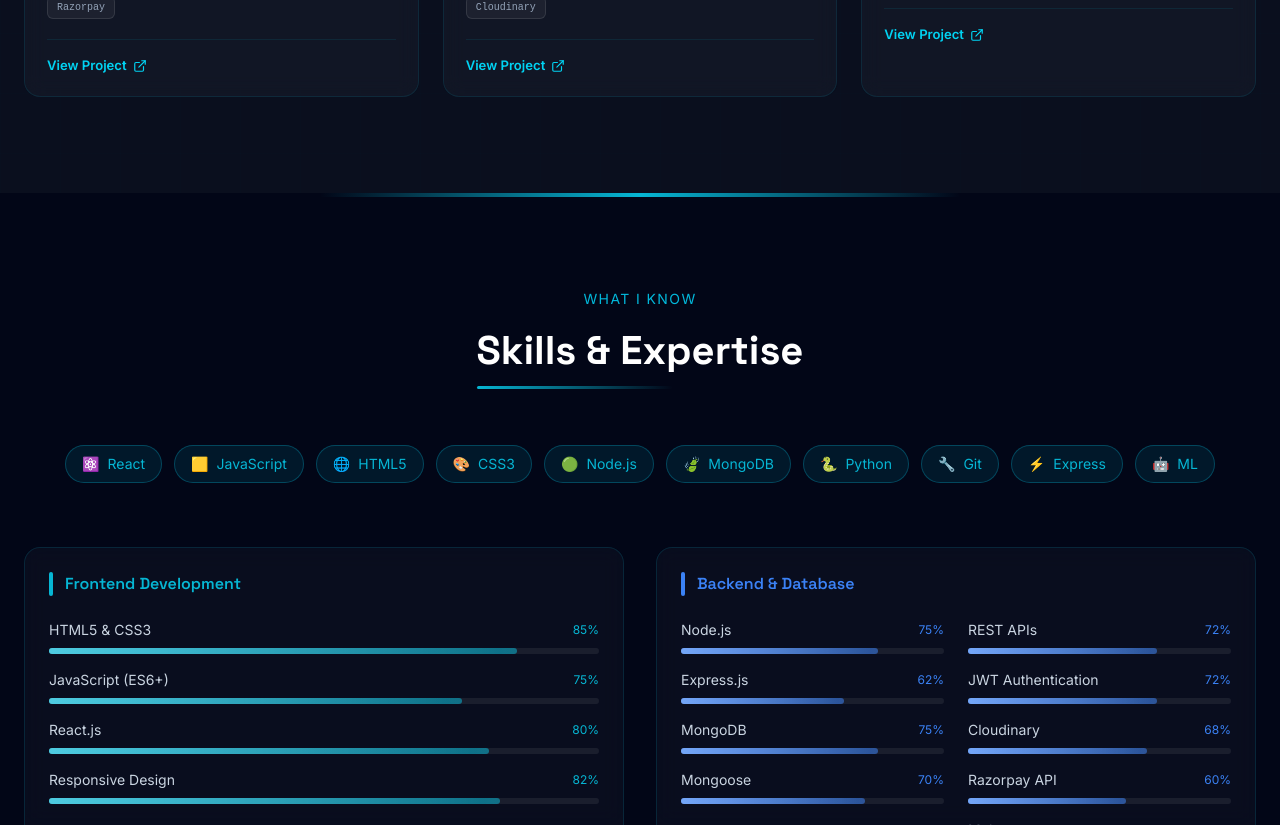
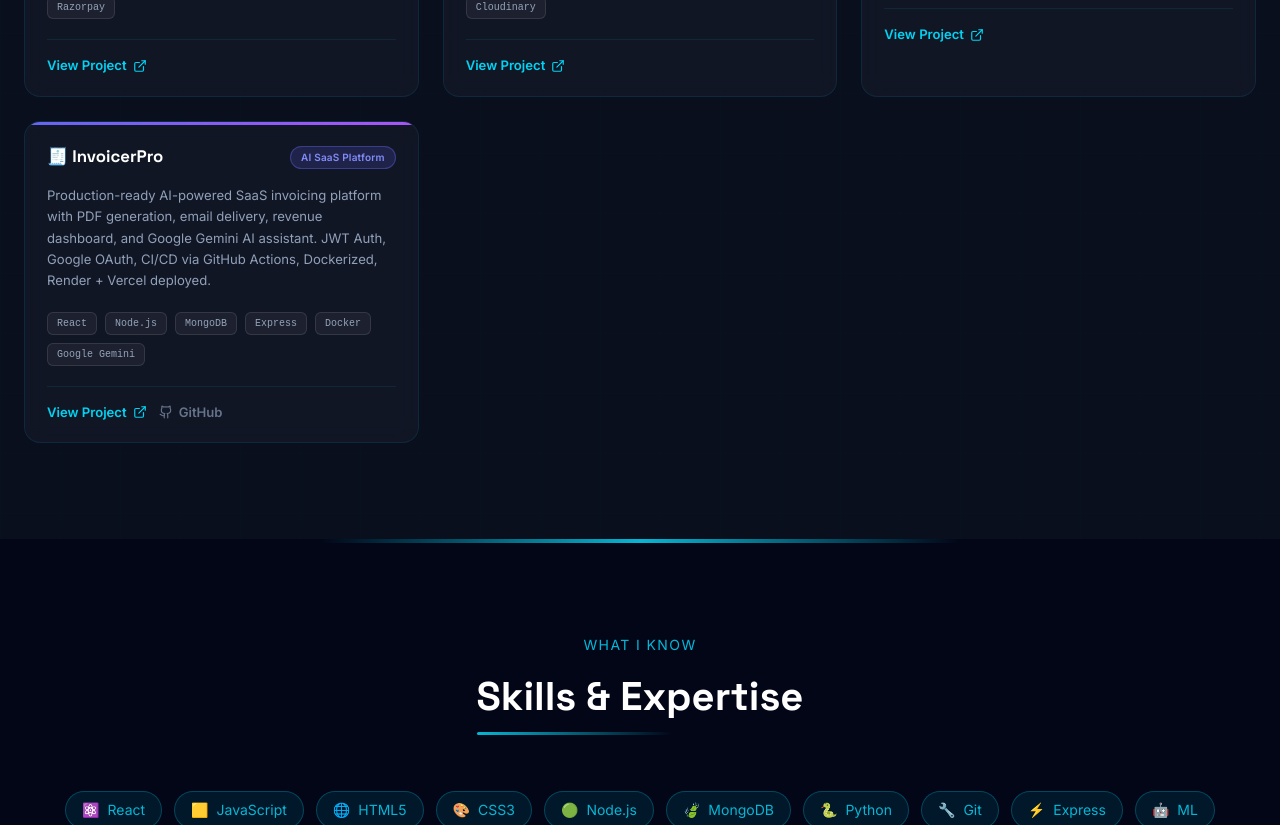
Before and after one commit to Navneet-pratap1027/Navneetportfoliowebsite, a React (Vite) app: page / in a window 1280 px wide. Shown: the part 1740-2565 px from the top of the page. Built offline with nearby package versions, Linux system fonts and the light colour scheme.

Commit message:
Update files from Figma Make

```diff
--- a/src/app/components/About.tsx
+++ b/src/app/components/About.tsx
@@ -1,7 +1,7 @@
 import { motion } from "motion/react";
 import { useInView } from "motion/react";
 import { useRef } from "react";
-import { ExternalLink } from "lucide-react";
+import { ExternalLink, Github } from "lucide-react";
 
 const projects = [
   {
@@ -16,6 +16,7 @@ const projects = [
       "Full-stack Ed-Tech platform bridging instructors and students with OTP auth, course CRUD, rating system, and Razorpay payment integration.",
     stack: ["React", "Node.js", "MongoDB", "Cloudinary", "Razorpay"],
     link: "https://study-notion-frontend-kappa-seven.vercel.app/",
+    githubLink: undefined as string | undefined,
   },
   {
     emoji: "🎬",
@@ -29,6 +30,7 @@ const projects = [
       "YouTube-inspired backend with JWT authentication, video uploads via Multer, channel subscriptions, and personalized playlist management.",
     stack: ["Node.js", "Express", "MongoDB", "JWT", "Multer", "Cloudinary"],
     link: "https://github.com/Navneet-pratap1027/Backend_Project",
+    githubLink: undefined as string | undefined,
   },
   {
     emoji: "🏨",
@@ -42,6 +44,21 @@ const projects = [
       "Hotel booking platform with map-based property discovery, host listing management, and a streamlined booking flow using geolocation APIs.",
     stack: ["React", "Node.js", "MongoDB", "Maps API", "Express"],
     link: "https://hotel-hub-platform.vercel.app/",
+    githubLink: undefined as string | undefined,
+  },
+  {
+    emoji: "🧾",
+    title: "InvoicerPro",
+    tag: "AI SaaS Platform",
+    tagColor: "rgba(99,102,241,0.18)",
+    tagBorder: "rgba(99,102,241,0.4)",
+    tagText: "#818cf8",
+    topBorder: "linear-gradient(90deg, #6366f1, #a855f7)",
+    description:
+      "Production-ready AI-powered SaaS invoicing platform with PDF generation, email delivery, revenue dashboard, and Google Gemini AI assistant. JWT Auth, Google OAuth, CI/CD via GitHub Actions, Dockerized, Render + Vercel deployed.",
+    stack: ["React", "Node.js", "MongoDB", "Express", "Docker", "Google Gemini"],
+    link: "https://invoicer-pro-nine.vercel.app",
+    githubLink: "https://github.com/Navneet-pratap1027/Invoicer_Pro" as string | undefined,
   },
 ];
 
@@ -443,6 +460,7 @@ export function About({ aboutImage }: { aboutImage?: string }) {
                   />
 
                   {/* View Project Link */}
+                  <div className="flex items-center gap-3">
                     <a
                       href={project.link}
                       target="_blank"
@@ -453,6 +471,30 @@ export function About({ aboutImage }: { aboutImage?: string }) {
                       View Project
                       <ExternalLink className="w-3.5 h-3.5" />
                     </a>
+                    {project.githubLink && (
+                      <a
+                        href={project.githubLink}
+                        target="_blank"
+                        rel="noopener noreferrer"
+                        className="flex items-center gap-1.5 transition-colors"
+                        style={{
+                          fontSize: "0.82rem",
+                          fontWeight: 600,
+                          color: "#64748b",
+                          textDecoration: "none",
+                        }}
+                        onMouseEnter={(e) => {
+                          (e.currentTarget as HTMLAnchorElement).style.color = "#94a3b8";
+                        }}
+                        onMouseLeave={(e) => {
+                          (e.currentTarget as HTMLAnchorElement).style.color = "#64748b";
+                        }}
+                      >
+                        <Github className="w-3.5 h-3.5" />
+                        GitHub
+                      </a>
+                    )}
+                  </div>
                 </div>
               </motion.div>
             ))}
```
Lines whose indentation alone changed are shown as unchanged.
